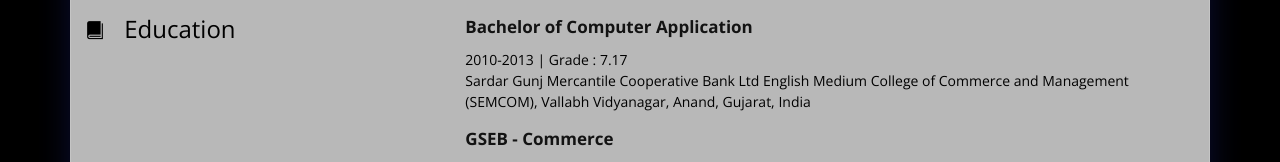
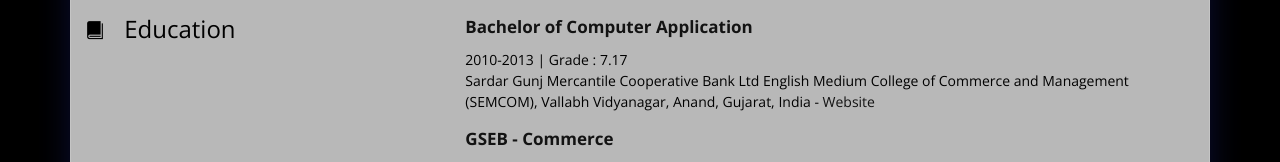
Before and after one commit to alpesh-dudhat/profile, a plain HTML site: page index.html in a window 1280 px wide. Shown: the part 2691-2853 px from the top of the page. Drawn offline with nearby package versions, Linux system fonts and the light colour scheme; files whose address does not match are found by name.

Commit message:
update links

```diff
--- a/index.html
+++ b/index.html
@@ -317,7 +317,7 @@
               <h3> Bachelor of Computer Application</h3>
               <span class="tech">2010-2013 | Grade : 7.17</span>
               <p class="tech">Sardar Gunj Mercantile Cooperative Bank Ltd English Medium College of Commerce and
-                Management (SEMCOM), Vallabh Vidyanagar, Anand, Gujarat, India </p>
+                Management (SEMCOM), Vallabh Vidyanagar, Anand, Gujarat, India - <a href="http://www.semcom.ac.in/" target="_blank">Website</a></p>
             </div>
             <div class="exp mb-3">
               <h3> GSEB - Commerce</h3>
```
